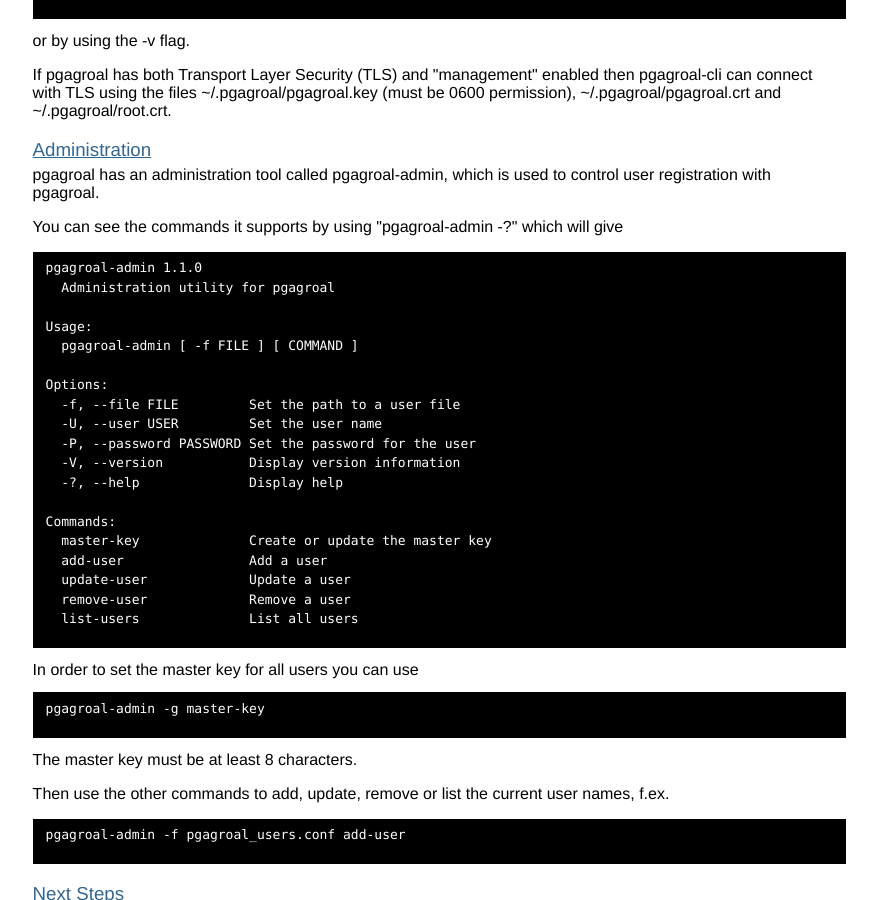
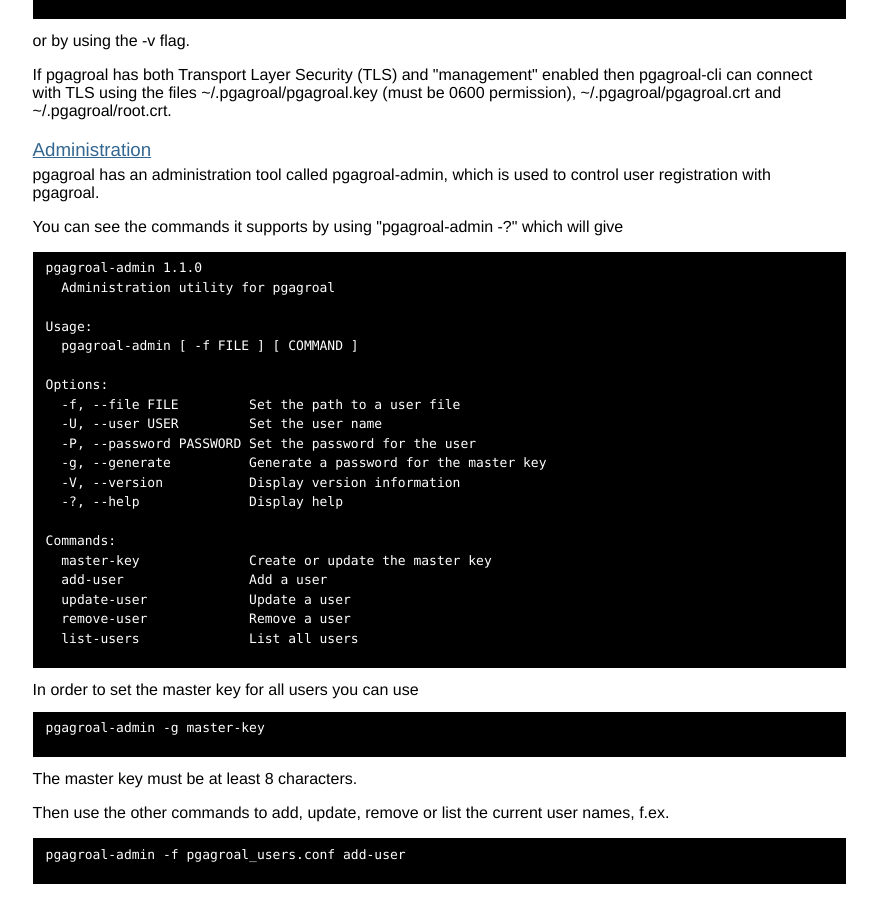
Before and after one commit to agroal/pgagroal, a Jekyll site: the page built from gettingstarted.html, in a window 1280 px wide and 900 px high, scrolled down 2940 px. Shown: the whole window, without its empty margins (219-1096 px from the left). Built offline with Jekyll 4.4.1, drawn with Linux system fonts in a browser that asks for light colours; some web fonts are replaced.

Commit message:
Add missing -g switch

```diff
--- a/gettingstarted.html
+++ b/gettingstarted.html
@@ -217,6 +217,7 @@ Options:
   -f, --file FILE         Set the path to a user file
   -U, --user USER         Set the user name
   -P, --password PASSWORD Set the password for the user
+  -g, --generate          Generate a password for the master key
   -V, --version           Display version information
   -?, --help              Display help
 
```
